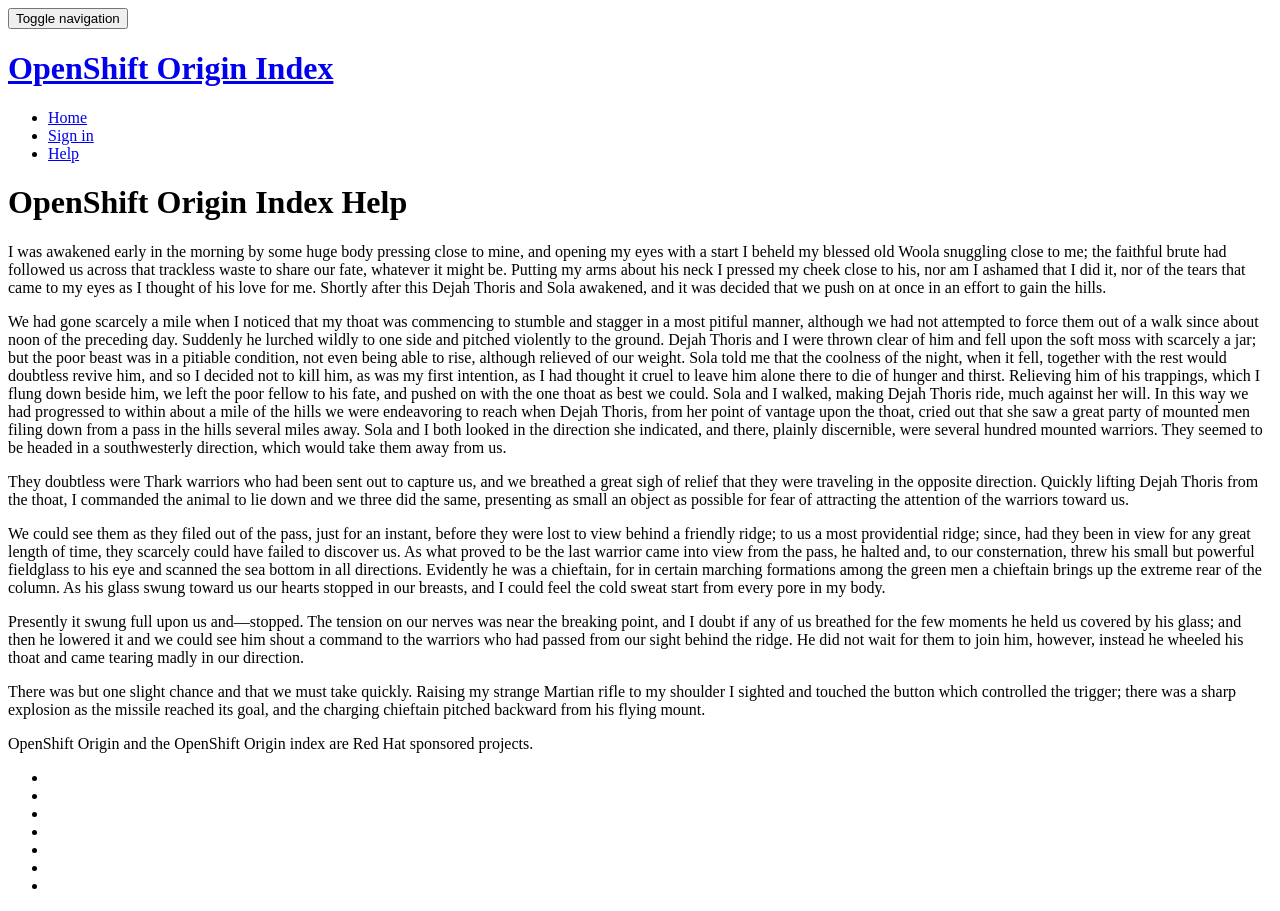
After one commit to openshift/oo-index, a Flask app: template wsgi/templates/help.html in a window 1280 px wide. The commit adds this page. Run offline with Flask 2, Linux system fonts and the light colour scheme; the template is opened without the code that fills it, so the values that code supplies are empty.

Commit message:
Add help page placeholder

```diff
--- a/wsgi/myflaskapp.py
+++ b/wsgi/myflaskapp.py
@@ -255,6 +255,10 @@ def index():
 def about():
     return render_template('about.html')
 
+@app.route('/help')
+def help():
+    return render_template('help.html')
+
 @app.route('/search', defaults = {'query': 'all'})
 def search(query = "all"):
     serach_engine = SearchEngine()
--- /dev/null
+++ b/wsgi/templates/help.html
@@ -0,0 +1,21 @@
+{% extends "layout.html" %}
+{% block content %}
+<header>
+<h1>OpenShift Origin Index Help</h1>
+</header>
+
+<div class="shadow white-background padding-30">
+	<p>I was awakened early in the morning by some huge body pressing close to mine, and opening my eyes with a start I beheld my blessed old Woola snuggling close to me; the faithful brute had followed us across that trackless waste to share our fate, whatever it might be.  Putting my arms about his neck I pressed my cheek close to his, nor am I ashamed that I did it, nor of the tears that came to my eyes as I thought of his love for me.  Shortly after this Dejah Thoris and Sola awakened, and it was decided that we push on at once in an effort to gain the hills.</p>
+
+	<p>We had gone scarcely a mile when I noticed that my thoat was commencing to stumble and stagger in a most pitiful manner, although we had not attempted to force them out of a walk since about noon of the preceding day.  Suddenly he lurched wildly to one side and pitched violently to the ground.  Dejah Thoris and I were thrown clear of him and fell upon the soft moss with scarcely a jar; but the poor beast was in a pitiable condition, not even being able to rise, although relieved of our weight.  Sola told me that the coolness of the night, when it fell, together with the rest would doubtless revive him, and so I decided not to kill him, as was my first intention, as I had thought it cruel to leave him alone there to die of hunger and thirst.  Relieving him of his trappings, which I flung down beside him, we left the poor fellow to his fate, and pushed on with the one thoat as best we could.  Sola and I walked, making Dejah Thoris ride, much against her will.  In this way we had progressed to within about a mile of the hills we were endeavoring to reach when Dejah Thoris, from her point of vantage upon the thoat, cried out that she saw a great party of mounted men filing down from a pass in the hills several miles away.  Sola and I both looked in the direction she indicated, and there, plainly discernible, were several hundred mounted warriors.  They seemed to be headed in a southwesterly direction, which would take them away from us.</p>
+
+	<p>They doubtless were Thark warriors who had been sent out to capture us, and we breathed a great sigh of relief that they were traveling in the opposite direction.  Quickly lifting Dejah Thoris from the thoat, I commanded the animal to lie down and we three did the same, presenting as small an object as possible for fear of attracting the attention of the warriors toward us.</p>
+
+	<p>We could see them as they filed out of the pass, just for an instant, before they were lost to view behind a friendly ridge; to us a most providential ridge; since, had they been in view for any great length of time, they scarcely could have failed to discover us.  As what proved to be the last warrior came into view from the pass, he halted and, to our consternation, threw his small but powerful fieldglass to his eye and scanned the sea bottom in all directions.  Evidently he was a chieftain, for in certain marching formations among the green men a chieftain brings up the extreme rear of the column.  As his glass swung toward us our hearts stopped in our breasts, and I could feel the cold sweat start from every pore in my body.</p>
+
+	<p>Presently it swung full upon us and&mdash;stopped.  The tension on our nerves was near the breaking point, and I doubt if any of us breathed for the few moments he held us covered by his glass; and then he lowered it and we could see him shout a command to the warriors who had passed from our sight behind the ridge.  He did not wait for them to join him, however, instead he wheeled his thoat and came tearing madly in our direction.</p>
+
+	<p>There was but one slight chance and that we must take quickly.  Raising my strange Martian rifle to my shoulder I sighted and touched the button which controlled the trigger; there was a sharp explosion as the missile reached its goal, and the charging chieftain pitched backward from his flying mount.</p>
+</div>
+
+{% endblock %}
--- a/wsgi/templates/layout.html
+++ b/wsgi/templates/layout.html
@@ -30,7 +30,7 @@
 {% else %}
 				<li><a href="/login">Sign in</a></li>
 {% endif %}
-				<li><a href="#contact">Help</a></li>
+				<li><a href="/help">Help</a></li>
 {% if g.user %}
 				<li><a href="https://github.com/{{ g.user }}/">Logged as {{ g.user }}</a></li>
 {% endif %}
```
